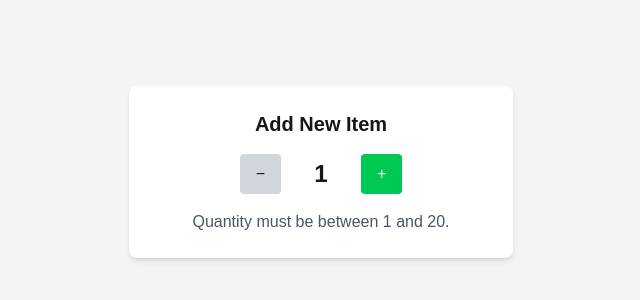
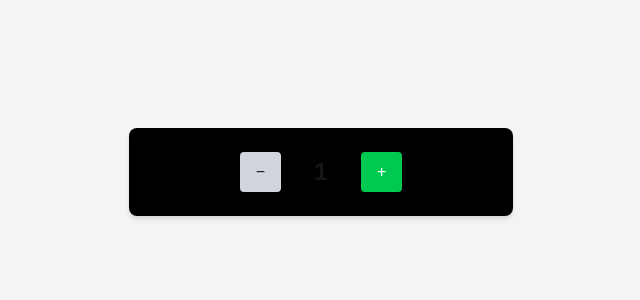
Before and after one commit to Sagar0003kum/cprg306-assignments, a Next.js app: page /Week-4 in a window 1280 px wide. Shown: the part 228-528 px from the top of the page, without its empty margins (319-959 px from the left). Built offline with nearby package versions, Linux system fonts and the light colour scheme.

Commit message:
Refactor NewItem component: update styling and remove unnecessary elements

```diff
--- a/app/Week-4/new-item.js
+++ b/app/Week-4/new-item.js
@@ -18,9 +18,7 @@
   };
 
   return (
-    <div className="bg-white p-6 rounded-lg shadow-md w-full max-w-sm">
-      <h2 className="text-xl font-semibold mb-4 text-center">Add New Item</h2>
-
+    <div className="bg-black p-6 rounded-lg shadow-md w-full max-w-sm">
       <div className="flex items-center justify-center gap-4">
         <button
           onClick={decrement}
@@ -43,7 +41,6 @@
         </button>
       </div>
 
-      <p className="mt-4 text-center text-gray-600">Quantity must be between 1 and 20.</p>
-    </div>
+      </div>
   );
 }
```
